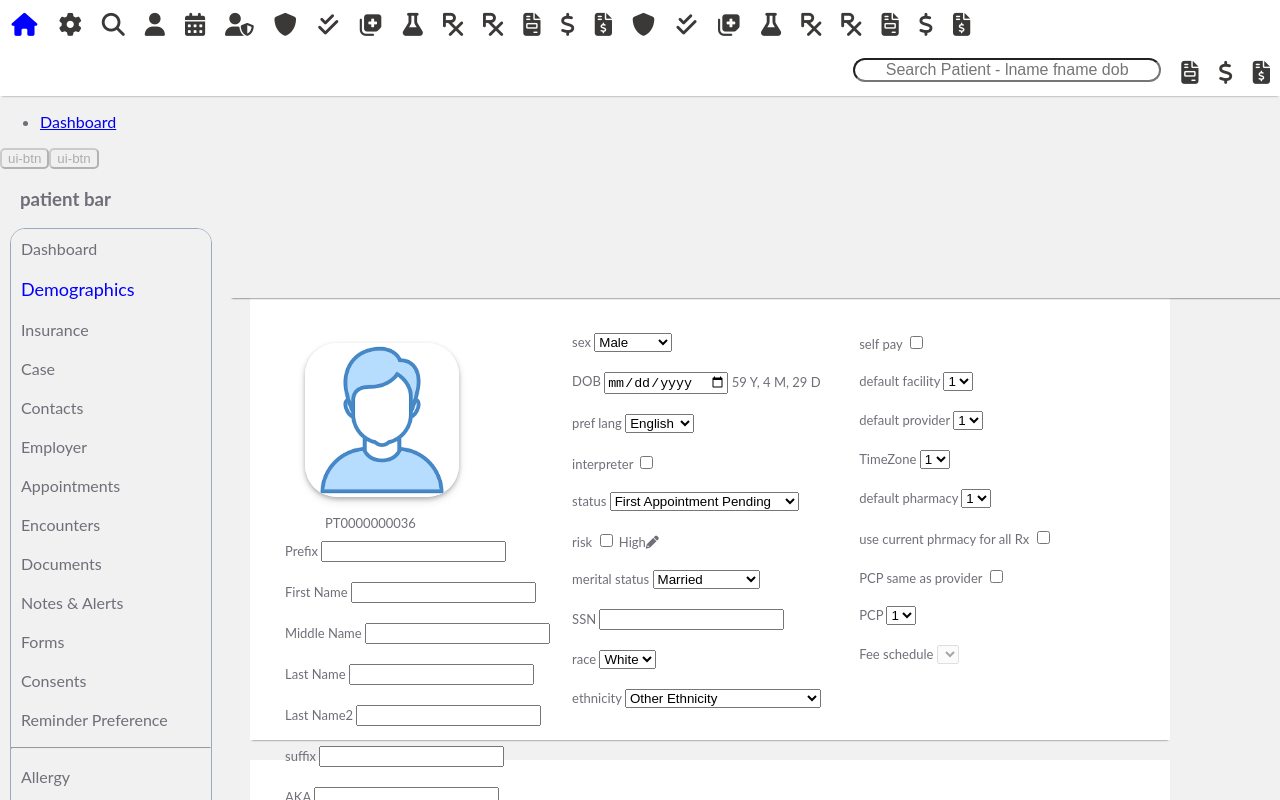
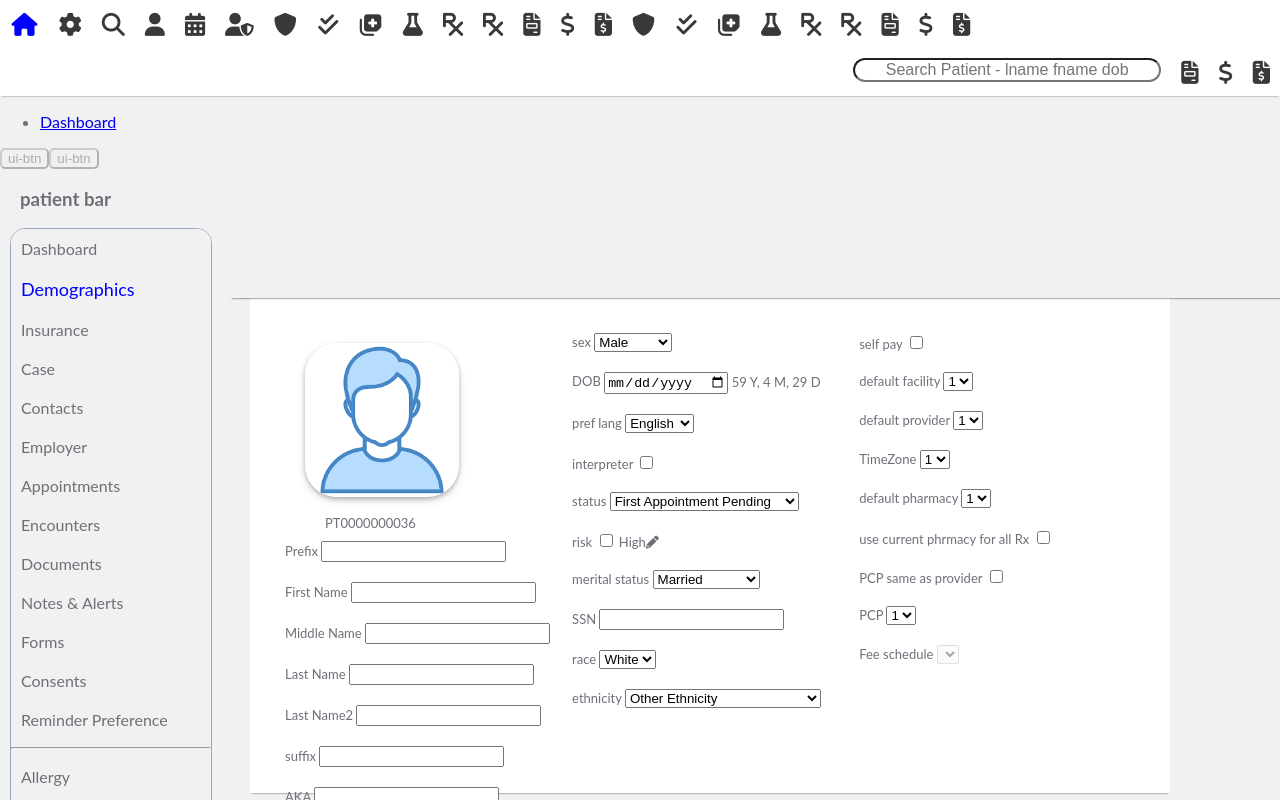
Before and after one commit to Hemit1409/meditab_assignment, a plain HTML site: page html/index.html in a window 1280 px wide. Drawn offline with Linux system fonts and the light colour scheme.

Commit message:
Update styles.css

```diff
--- a/css/styles.css
+++ b/css/styles.css
@@ -293,7 +293,7 @@ ul {
 .formdiv {
   padding: 25px;
   margin: 20px;
-  height: 59%;
+  height: 67%;
   justify-content: space-between;
   /* border-radius: 25px; */
   align-items: center;
@@ -376,6 +376,7 @@ button {
 
 .multiaddress{
   display: flex;
+  border-radius: 5%;
 }
 
 .contactpref {
```
